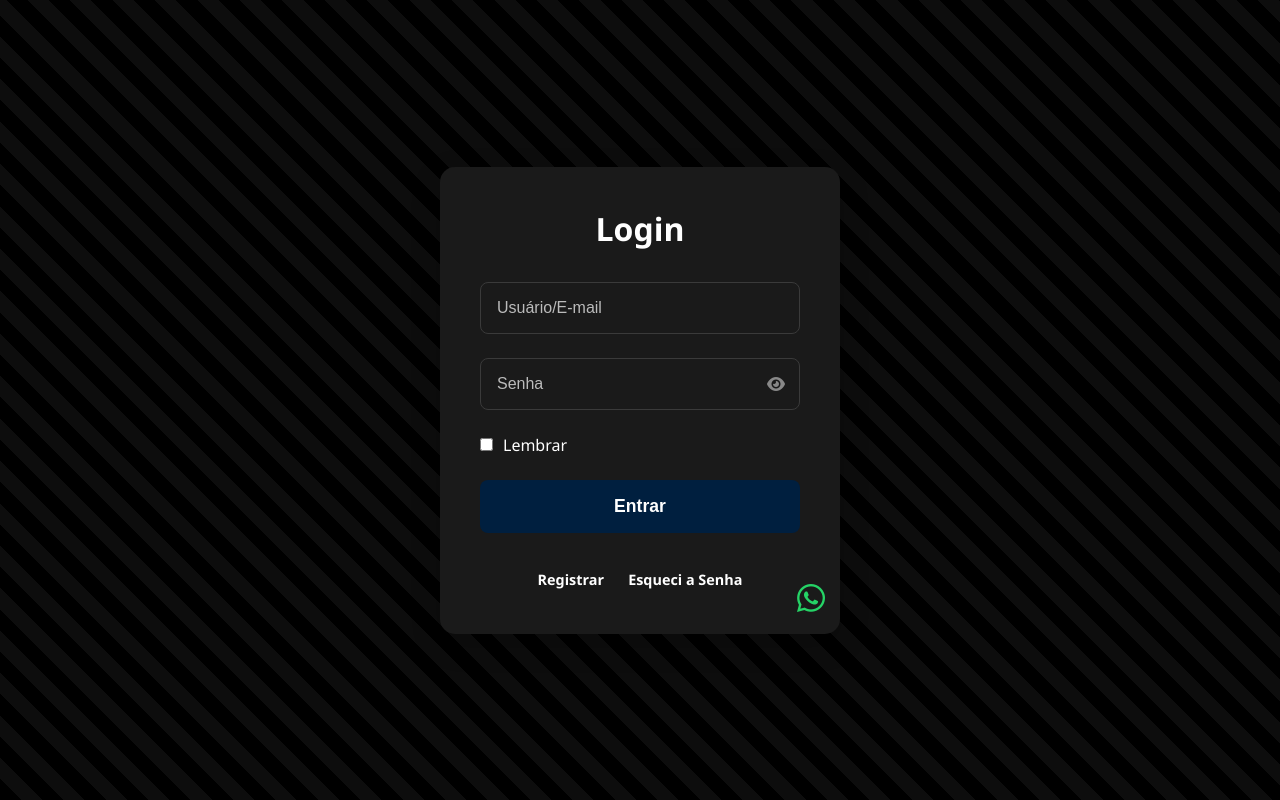
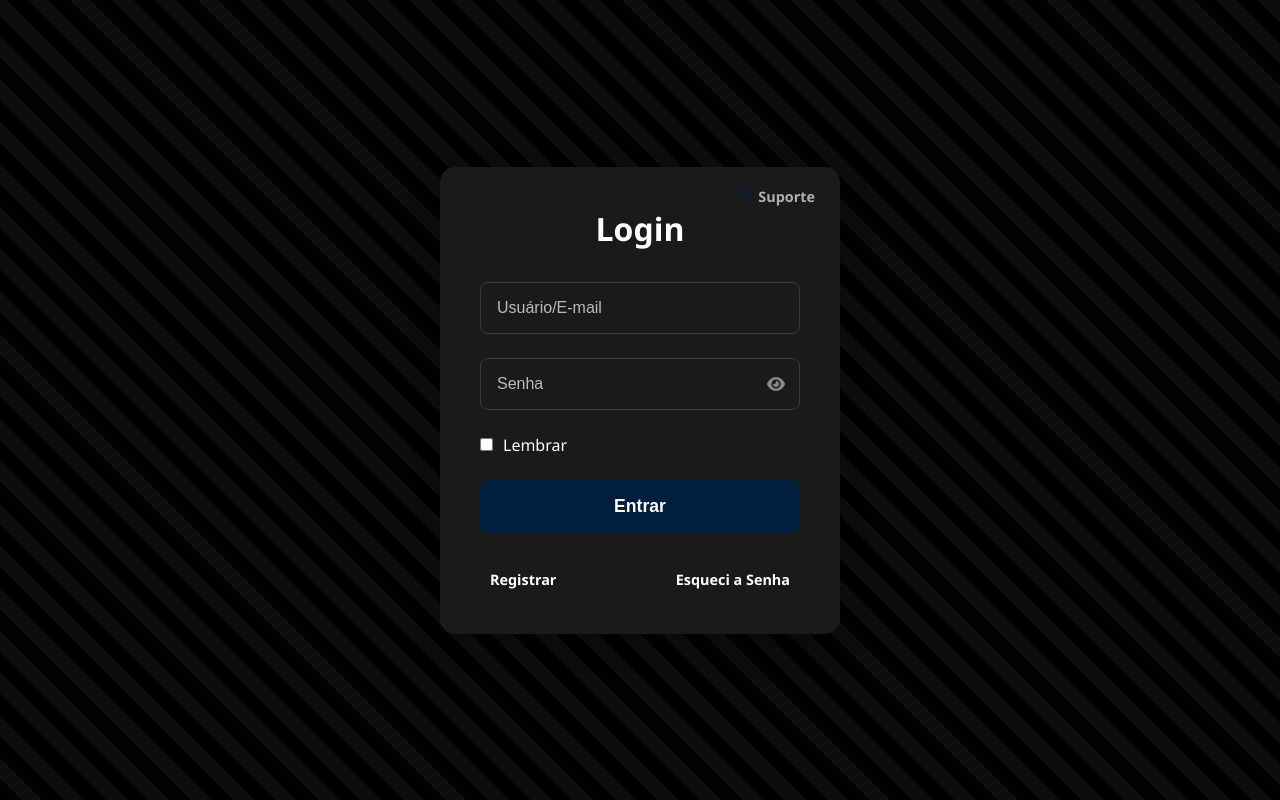
Before and after one commit to yxs-site/-, a website: page public/index.html in a window 1280 px wide. Drawn offline with Linux system fonts and the light colour scheme.

Commit message:
fix: Corrigido bug de navegação e reposicionado/reestilizado ícone de suporte WhatsApp.

```diff
--- a/public/index.html
+++ b/public/index.html
@@ -12,6 +12,9 @@
     <div id="register-screen" class="screen">
         <div class="auth-container">
             <h1 class="auth-title">Criar Conta</h1>
+            <a href="https://wa.me/5591858921911" target="_blank" class="support-icon-auth" title="Suporte WhatsApp">
+                <i class="fas fa-headset"></i> Suporte
+            </a>
             <form id="register-form">
                 <div class="form-group">
                     <input type="text" id="username" name="username" placeholder="Nome de Usuário" required>
@@ -33,9 +36,7 @@
             <div class="switch-links">
                 <a href="#" id="switch-to-login" class="switch-link">Entrar Agora</a>
             </div>
-            <a href="https://wa.me/5591858921911" target="_blank" class="support-icon-auth" title="Suporte WhatsApp">
-                <i class="fab fa-whatsapp"></i>
-            </a>
+
         </div>
     </div>
 
@@ -43,6 +44,9 @@
     <div id="login-screen" class="screen active">
         <div class="auth-container">
             <h1 class="auth-title">Login</h1>
+            <a href="https://wa.me/5591858921911" target="_blank" class="support-icon-auth" title="Suporte WhatsApp">
+                <i class="fas fa-headset"></i> Suporte
+            </a>
             <form id="login-form">
                 <div class="form-group">
                     <input type="text" id="login-identifier" name="login-identifier" placeholder="Usuário/E-mail" required>
@@ -62,9 +66,7 @@
                 <a href="#" id="switch-to-register" class="switch-link">Registrar</a>
                 <a href="#" id="switch-to-forgot-password" class="switch-link">Esqueci a Senha</a>
             </div>
-            <a href="https://wa.me/5591858921911" target="_blank" class="support-icon-auth" title="Suporte WhatsApp">
-                <i class="fab fa-whatsapp"></i>
-            </a>
+
         </div>
     </div>
 
@@ -72,6 +74,9 @@
     <div id="forgot-password-screen" class="screen">
         <div class="auth-container">
             <h1 class="auth-title">Esqueci a Senha</h1>
+            <a href="https://wa.me/5591858921911" target="_blank" class="support-icon-auth" title="Suporte WhatsApp">
+                <i class="fas fa-headset"></i> Suporte
+            </a>
             <form id="forgot-password-form">
                 <div class="form-group">
                     <input type="email" id="forgot-password-email" name="forgot-password-email" placeholder="Seu E-mail" required>
@@ -82,9 +87,7 @@
             <div class="switch-links">
                 <a href="#" id="switch-to-login-from-forgot" class="switch-link">Voltar para Login</a>
             </div>
-            <a href="https://wa.me/5591858921911" target="_blank" class="support-icon-auth" title="Suporte WhatsApp">
-                <i class="fab fa-whatsapp"></i>
-            </a>
+
         </div>
     </div>
 
@@ -92,6 +95,9 @@
     <div id="reset-password-screen" class="screen">
         <div class="auth-container">
             <h1 class="auth-title">Redefinir Senha</h1>
+            <a href="https://wa.me/5591858921911" target="_blank" class="support-icon-auth" title="Suporte WhatsApp">
+                <i class="fas fa-headset"></i> Suporte
+            </a>
             <form id="reset-password-form">
                 <div class="form-group">
                     <input type="email" id="reset-email" name="reset-email" placeholder="Seu E-mail" disabled>
@@ -110,9 +116,7 @@
             <div class="switch-links">
                 <a href="#" id="switch-to-login-from-reset" class="switch-link">Voltar para Login</a>
             </div>
-            <a href="https://wa.me/5591858921911" target="_blank" class="support-icon-auth" title="Suporte WhatsApp">
-                <i class="fab fa-whatsapp"></i>
-            </a>
+
         </div>
     </div>
 
--- a/public/script.js
+++ b/public/script.js
@@ -63,10 +63,13 @@ applyTheme(savedTheme);
 
 // --- Lógica de Transição de Tela ---
 function switchScreen(hideScreen, showScreen) {
+  // Garantir que a tela a ser mostrada esteja visível antes de remover a anterior
+  showScreen.classList.add("active");
   hideScreen.classList.remove("active");
-  setTimeout(() => {
-    showScreen.classList.add("active");
-  }, 500);
+  // Opcional: Adicionar um pequeno delay para a transição de opacidade, se necessário
+  // setTimeout(() => {
+  //   showScreen.classList.add("active");
+  // }, 500);
 }
 
 // --- MENU NAVEGAÇÃO ---
--- a/public/style.css
+++ b/public/style.css
@@ -317,13 +317,11 @@ body {
 
 /* Links de Troca (Registrar/Recuperar Conta) */
 .switch-links {
-    /* Removendo display: flex para permitir que os links se centralizem como blocos inline */
-    /* display: flex; */
-    text-align: center; /* Centraliza os elementos inline-block */
+    display: flex; /* Usar flex para garantir que os links fiquem lado a lado */
+    justify-content: space-between; /* Espaçar os links */
+    align-items: center;
     margin-top: 1rem;
-    /* flex-wrap: wrap; */
-    /* gap: 10px; */
-    width: 100%; /* Garante que ocupe a largura total do auth-container */
+    width: 100%;
 }
 
 /* Centralizar botões "Voltar para Login" e "Entrar Agora" */
@@ -847,16 +845,28 @@ body {
 /* ===== ÍCONE DE SUPORTE WHATSAPP (Telas de Autenticação) ===== */
 .support-icon-auth {
     position: absolute;
-    bottom: 15px;
-    right: 15px;
-    font-size: 2rem;
-    color: #25D366; /* Cor do WhatsApp */
-    transition: transform 0.2s;
+    top: 15px; /* Posição superior */
+    right: 15px; /* Posição direita */
+    font-size: 0.9rem; /* Fonte menor */
+    font-weight: 600;
+    color: var(--color-text-secondary); /* Cor de texto secundária */
+    text-decoration: none;
+    display: flex;
+    align-items: center;
+    gap: 5px;
+    padding: 5px 10px;
+    border-radius: 5px;
+    transition: color 0.2s, background-color 0.2s;
     z-index: 10;
 }
 
 .support-icon-auth:hover {
-    transform: scale(1.1);
+    color: var(--color-primary);
+    background-color: var(--color-sidebar-hover); /* Um leve fundo no hover */
+}
+
+.support-icon-auth i {
+    color: var(--color-primary); /* Cor do ícone */
 }
 
 /* Estilo para o link de suporte na página de Configurações */
```
